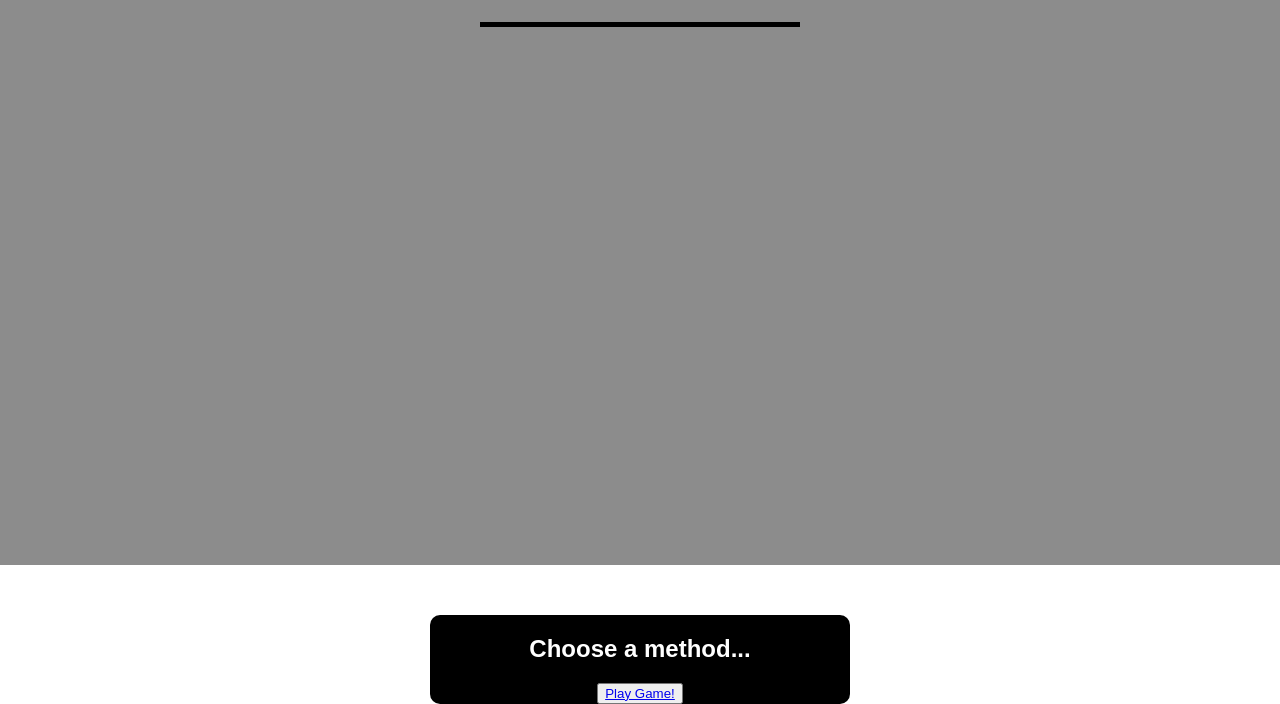
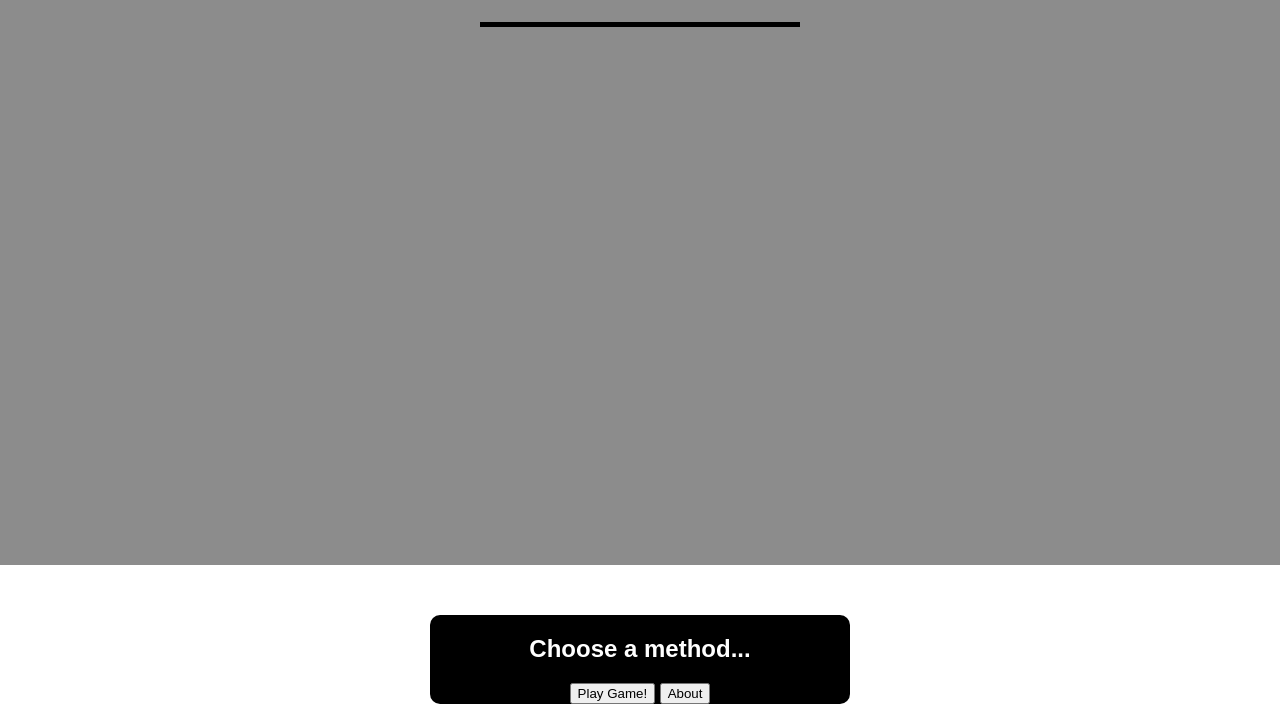
Before and after one commit to efoneon/rock-paper-scissors, a plain HTML site: page index.html in a window 1280 px wide. Shown: the part 235-939 px from the top of the page. Drawn offline with Linux system fonts and the light colour scheme.

Commit message:
Put button into <a> element
Using the button as a link to about page

```diff
--- a/index.html
+++ b/index.html
@@ -16,7 +16,10 @@
     </header>
     <nav>
         <h2>Choose a method...</h2>
-        <button class="nav-btns"><a href="https://google.com">Play Game!</a></button>
+        <button class="nav-btns">Play Game!</button>
+        <a href="about.html">
+            <button class="nav-btns">About</button>
+        </a>
     </nav>
 </body>
 </html>
```
